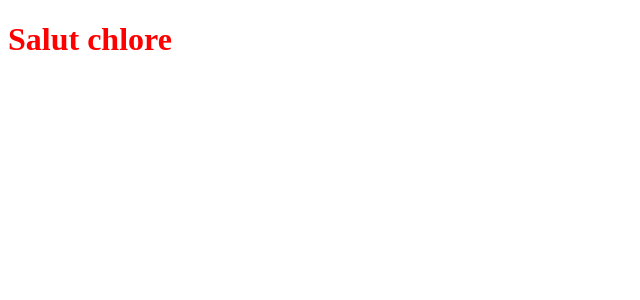
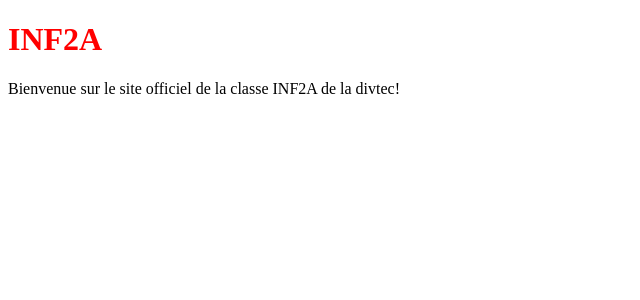
Before and after one commit to drafolin/infa-emt, a Nuxt app: page / in a window 1280 px wide. Shown: the top 300 px of the page, without its empty margins (0-640 px from the left). Built offline with nearby package versions, Linux system fonts and the light colour scheme.

Commit message:
#chore|creation of the base

```diff
--- a/app.vue
+++ b/app.vue
@@ -1,6 +1,12 @@
 <script lang="ts" setup>
 useHead({
-	title: 'INF2A'
+	title: 'INF2A',
+	meta: [
+		{
+			name: 'description',
+			content: 'Site de la classe INF2A'
+		}
+	]
 });
 </script>
 
--- a/pages/index.vue
+++ b/pages/index.vue
@@ -1,9 +1,12 @@
 <script lang="ts" setup>
-
 </script>
 
 <template>
 	<div>
-		<h1 class="text-2xl">Salut chlore</h1>
+		<h1>INF2A</h1>
+
+		<p>
+			Bienvenue sur le site officiel de la classe INF2A de la divtec!
+		</p>
 	</div>
 </template>
```
